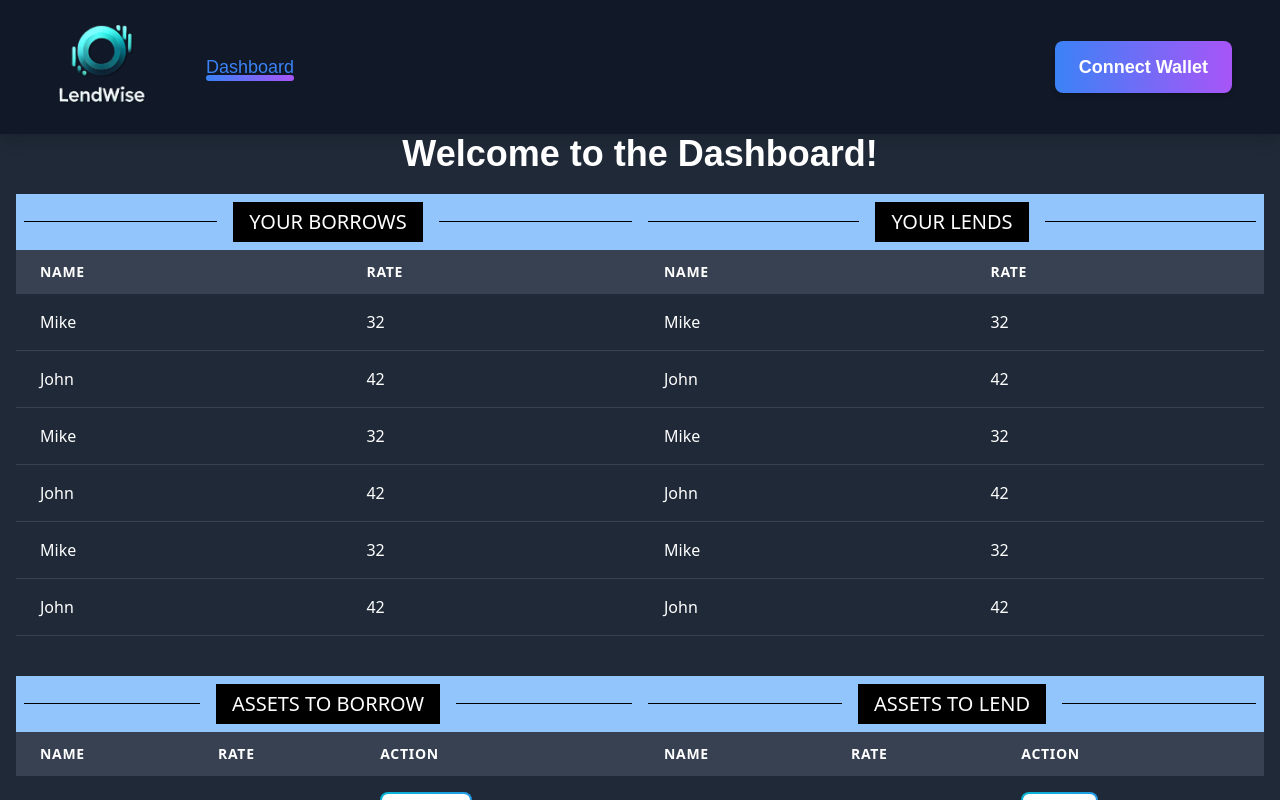
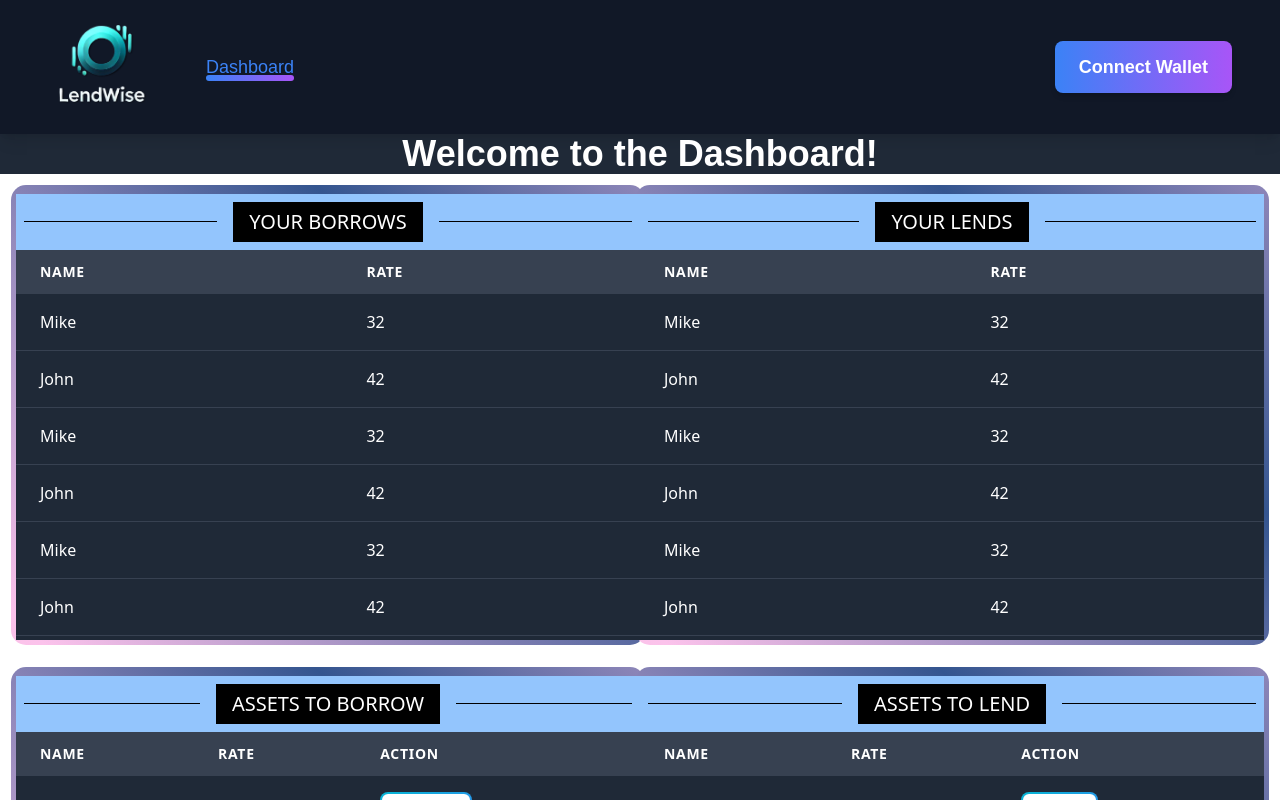
Before and after one commit to LujaChitrakar/DEFI-lend-borrow-daap, a Next.js app in the folder frontend/: page /dashboard in a window 1280 px wide. Shown: the top 800 px of the page. Built offline with nearby package versions, Linux system fonts and the light colour scheme.

Commit message:
Fixing the dashboard layout

```diff
--- a/frontend/app/dashboard/page.jsx
+++ b/frontend/app/dashboard/page.jsx
@@ -103,12 +103,14 @@ const page = () => {
     },
   ];
   return (
-     <div className="min-h-screen bg-gray-800 text-white">
+    <div>
+    <div className=" bg-gray-800 text-white">
+
         <DashboardHeader />
         <div className="flex justify-center items-center">
            <h1 className="text-4xl font-bold">Welcome to the Dashboard!</h1>
     </div>
-
+    </div>
     <div className="flex flex-col p-4">
     <div className="flex justify-between mb-4">
 
```
Lines whose indentation alone changed are shown as unchanged.
